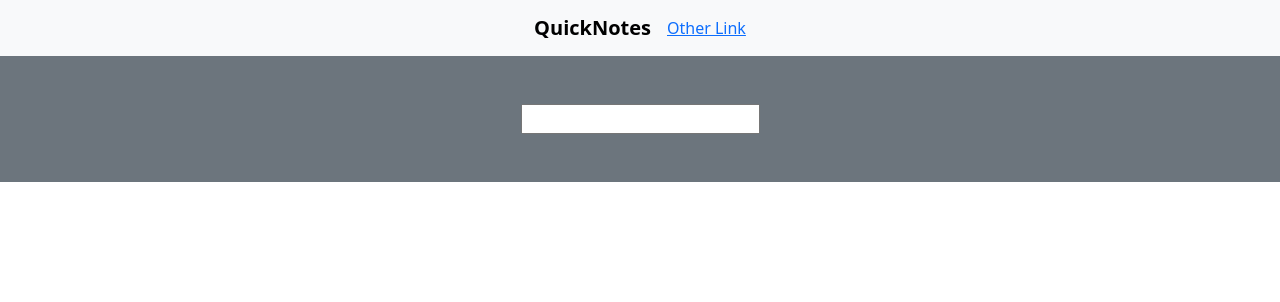
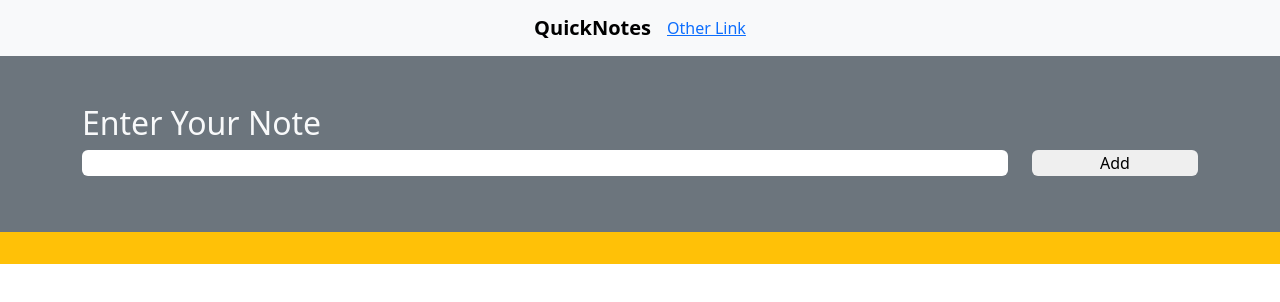
Before and after one commit to developerBrother/QuickNotes, a plain HTML site: page index.html in a window 1280 px wide. Drawn offline with nearby package versions, Linux system fonts and the light colour scheme.

Commit message:
Changed not entry to column based. Added board and notes.

```diff
--- a/index.html
+++ b/index.html
@@ -11,8 +11,9 @@
       integrity="sha384-KK94CHFLLe+nY2dmCWGMq91rCGa5gtU4mk92HdvYe+M/SXH301p5ILy+dN9+nJOZ"
       crossorigin="anonymous"
     />
+
+    <link rel="stylesheet" href="styles.css" />
     <script src="https://code.jquery.com/jquery-3.7.0.min.js"></script>
-
   </head>
   <body>
     <!--Navbar-->
@@ -31,16 +32,47 @@
     <!--Navbar-->
 
     <!--Note Entry-->
-    <section class="bg-secondary text-light p-5 ">
+    <section class="bg-secondary text-light p-5">
       <div class="container">
-         <div class="d-sm-flex justify-content-center">
-            <form action="">
-                <input type="text" id="textEntered">
-            </form>
+        <div class="row">
+          <h2>Enter Your Note</h2>
+          <div class="col-sm-10 ">
+            <input type="text" id="textEntered" class="rounded userInput" />
+          </div>
+          <div class="col-sm-2 mt-2 mt-sm-0">
+            <button class="rounded" id="add">Add</button>
+          </div>
+        </div>
+        <div class="row">
+          <h3 id="notice" class="text-danger"></h3>
         </div>
       </div>
     </section>
     <!--Note Entry-->
 
+
+
+    <!--Note Cards-->
+    <section class=" bg-warning p-3">
+      <div class="container" >
+        <div class="row gy-2" id="board"></div>
+
+      </div>
+    </section>
+    <!--Note Cards-->
+
+    <script>
+      $(document).ready(function(){
+        $("#add").click(function(){
+         var value = $("#textEntered").val();
+         if(value==""){
+          $("#notice").html("note can not be empty")
+         }else{
+          $("#board").append('<div class="col-sm-5"><div class="card"><div class="card-body"><div class="card-title">'+value+'</div></div></div></div>')
+         }
+
+        })
+      })
+    </script>
   </body>
 </html>
--- /dev/null
+++ b/styles.css
@@ -0,0 +1,9 @@
+.userInput{
+    width:100%;
+    border-style:none;
+}
+
+button{
+    border-style:none;
+width:100%;
+}
```
Lines whose indentation alone changed are shown as unchanged.
